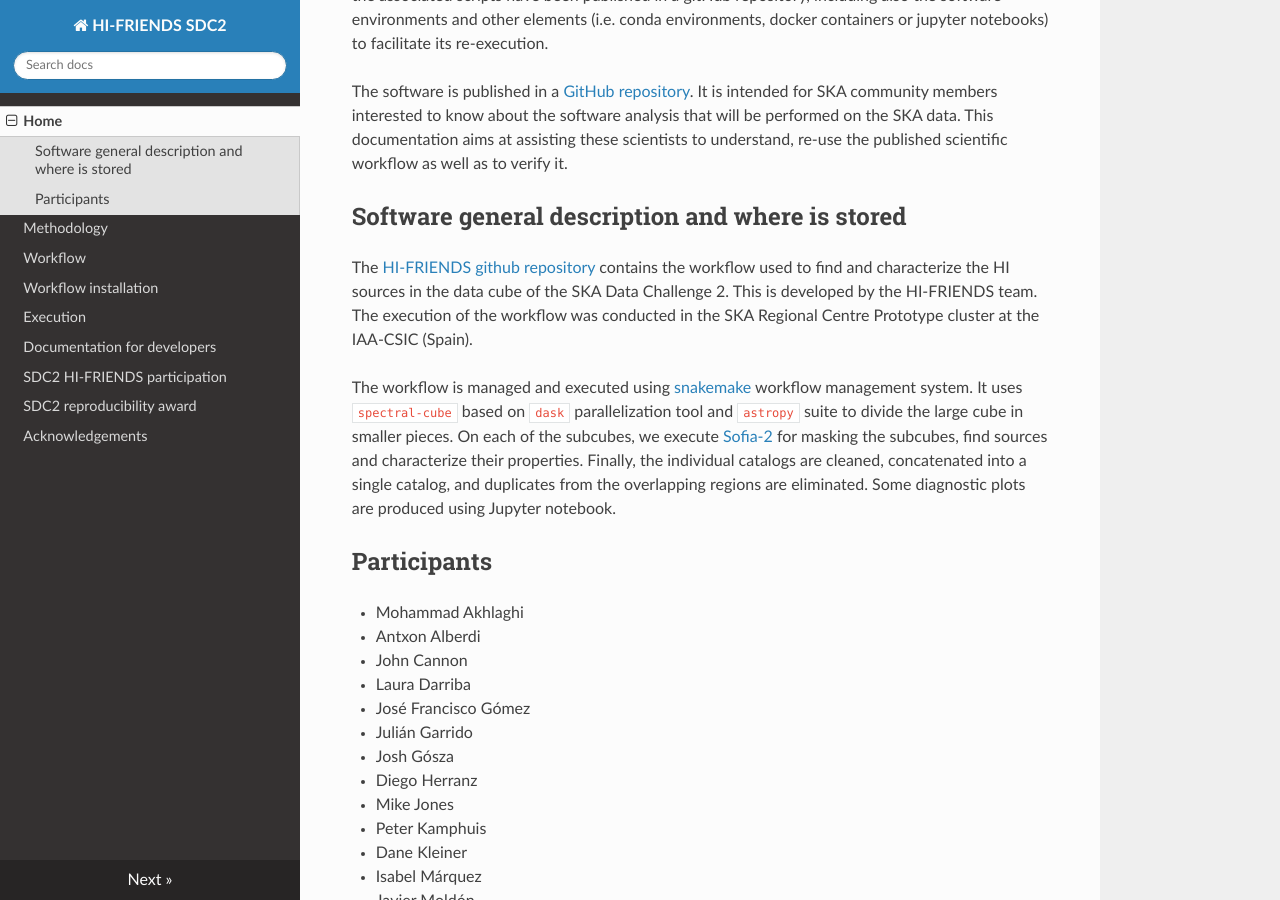
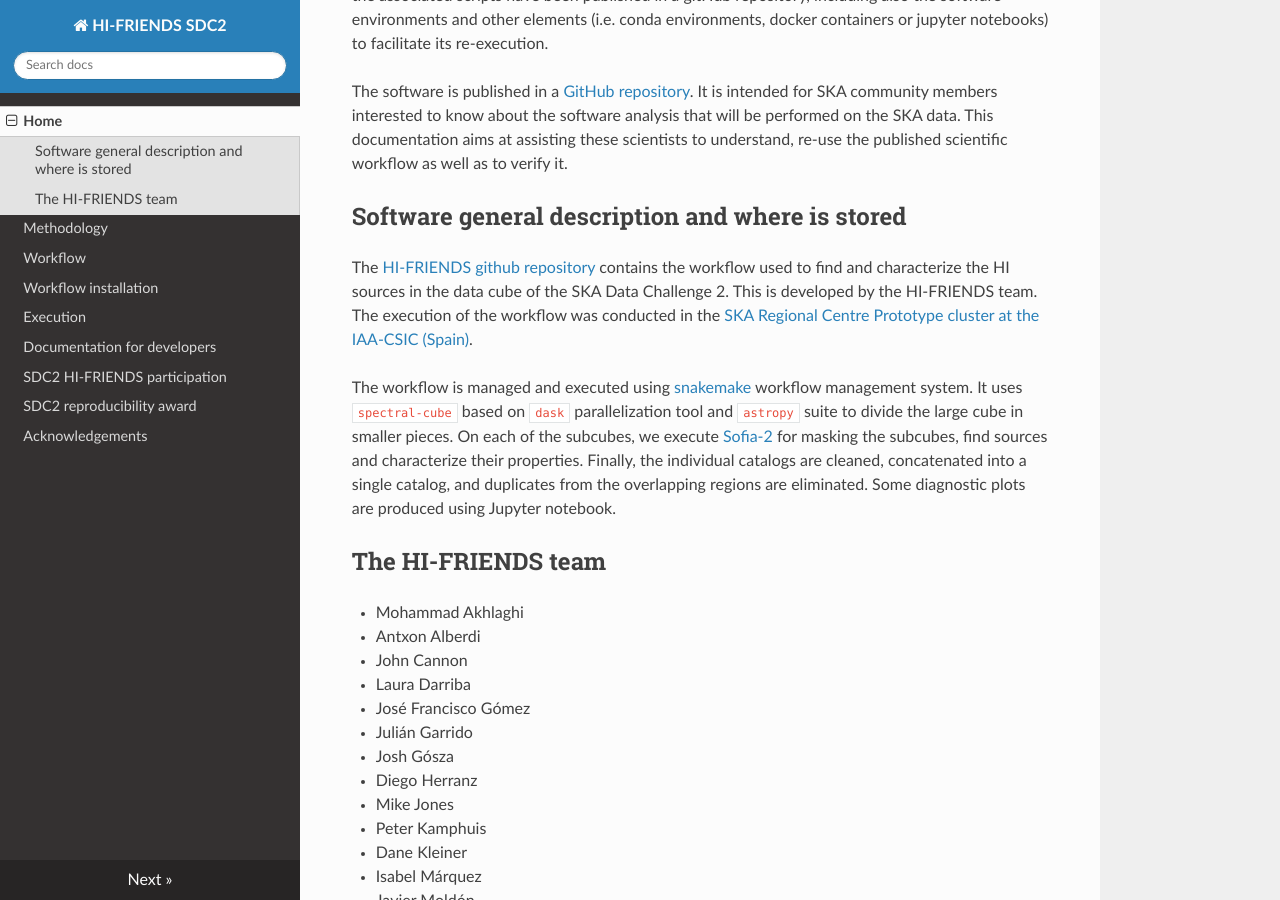
Before and after one commit to HI-FRIENDS-SDC2/hi-friends, an MkDocs documentation site: the page built from docs/introduction.md, in a window 1280 px wide and 900 px high, scrolled down 357 px. Built offline with MkDocs 1.6.1, drawn with Linux system fonts in a browser that asks for light colours; nearby versions of some CDN libraries.

```diff
--- a/docs/introduction.md
+++ b/docs/introduction.md
@@ -9,12 +9,12 @@
 
 ## Software general description and where is stored
 
-The [HI-FRIENDS github repository](https://github.com/HI-FRIENDS-SDC2/hi-friends) contains the workflow used to find and characterize the HI sources in the data cube of the SKA Data Challenge 2. This is developed by the HI-FRIENDS team. The execution of the workflow was conducted in the SKA Regional Centre Prototype cluster at the IAA-CSIC (Spain).
+The [HI-FRIENDS github repository](https://github.com/HI-FRIENDS-SDC2/hi-friends) contains the workflow used to find and characterize the HI sources in the data cube of the SKA Data Challenge 2. This is developed by the HI-FRIENDS team. The execution of the workflow was conducted in the [SKA Regional Centre Prototype cluster at the IAA-CSIC (Spain)](https://sdc2.astronomers.skatelescope.org/computational-resources/iaa-csic-proto-src).
 
 The workflow is managed and executed using [snakemake](https://snakemake.readthedocs.io/en/stable/) workflow management system. It uses `spectral-cube` based on `dask` parallelization tool and `astropy` suite to divide the large cube in smaller pieces. On each of the subcubes, we execute [Sofia-2](https://github.com/SoFiA-Admin/SoFiA-2) for masking the subcubes, find sources and characterize their properties. Finally, the individual catalogs are cleaned, concatenated into a single catalog, and duplicates from the overlapping regions are eliminated. Some diagnostic plots are produced using Jupyter notebook.
 
 
-## Participants
+## The HI-FRIENDS team
 
 - Mohammad Akhlaghi
 - Antxon Alberdi
```
